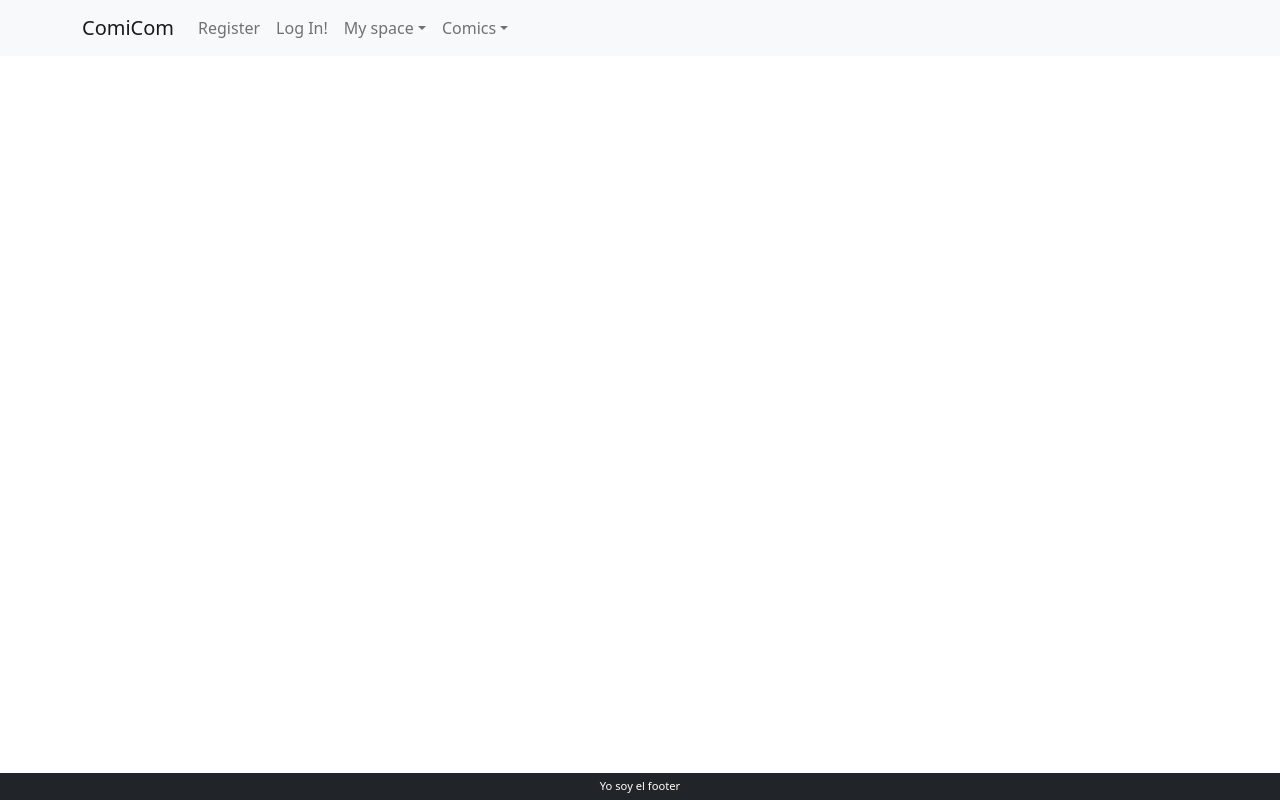
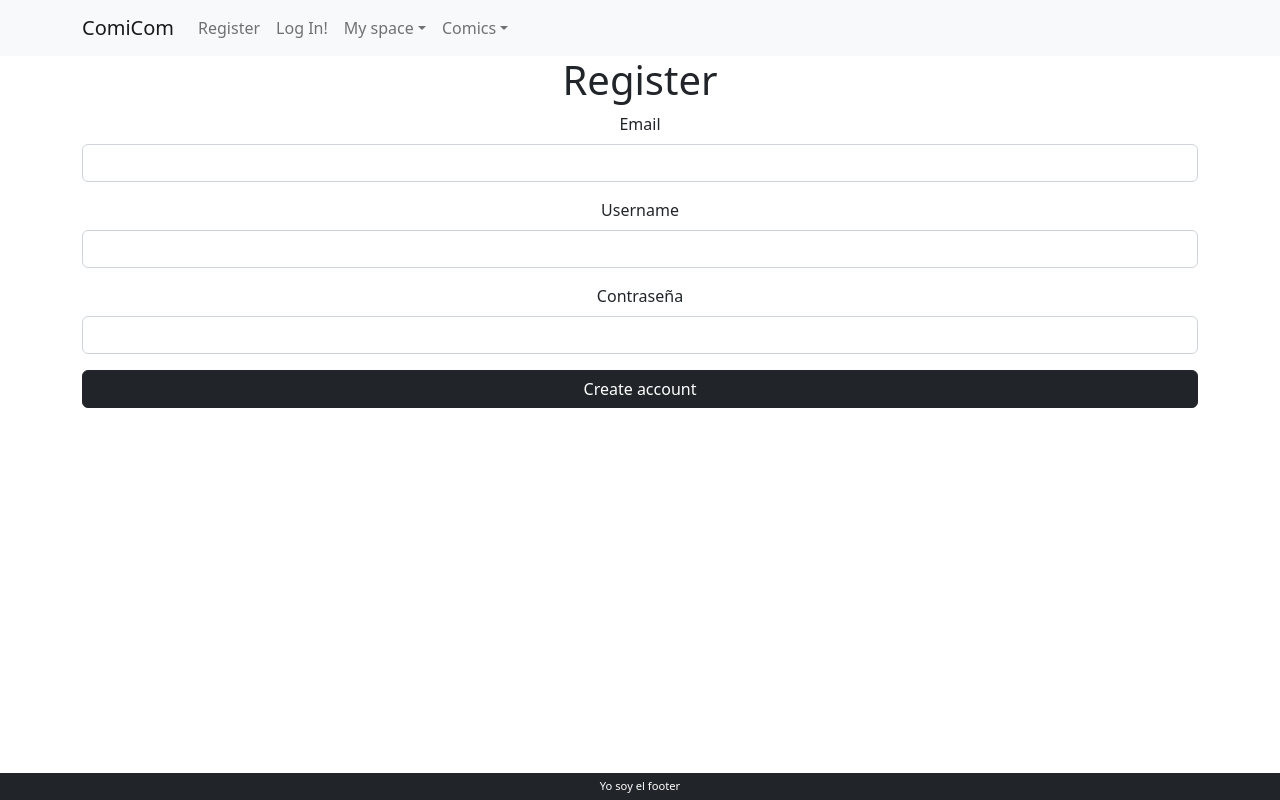
Before and after one commit to MarcOSdeLoL/ComiCom-client, a React (Create React App) app: page /signUp in a window 1280 px wide. Built offline with nearby package versions, Linux system fonts and the light colour scheme.

Commit message:
Sign up form added

```diff
--- a/src/components/basicComponents/Navigation/Navigation.jsx
+++ b/src/components/basicComponents/Navigation/Navigation.jsx
@@ -15,7 +15,7 @@
                 <Navbar.Toggle aria-controls="basic-navbar-nav" />
                 <Navbar.Collapse id="basic-navbar-nav">
                     <Nav className="me-auto">
-                        <Nav.Link href="/signIn">Register</Nav.Link>
+                        <Nav.Link href="/signUp">Register</Nav.Link>
                         <Nav.Link href="/logIn">Log In!</Nav.Link>
 
                         <NavDropdown title="My space" id="basic-nav-dropdown">
--- a/src/pages/basic/LogIn/LogIn.jsx
+++ b/src/pages/basic/LogIn/LogIn.jsx
@@ -1,10 +1,34 @@
 import './LogIn.css'
+import { Form, Button } from "react-bootstrap"
+
+
+
 
 const LogIn = () => {
 
     return (
+        <div>
 
-        <h1>Yo soy la página de logueo</h1>
+            <Form onSubmit={handleSubmit}>
+
+
+                <Form.Group className="mb-3" controlId="email">
+                    <Form.Label>Email</Form.Label>
+                    <Form.Control type="email" value={email} onChange={handleInputChange} name="email" />
+                </Form.Group>
+
+                <Form.Group className="mb-3" controlId="password">
+                    <Form.Label>Contraseña</Form.Label>
+                    <Form.Control type="password" value={password} onChange={handleInputChange} name="password" />
+                </Form.Group>
+
+                <div className="d-grid">
+                    <Button variant="dark" type="submit">Acceder</Button>
+                </div>
+
+            </Form>
+
+        </div>
     )
 }
 
--- a/src/pages/basic/SignIn/SignIn.jsx
+++ /dev/null
@@ -1,10 +0,0 @@
-import './SignIn.css'
-
-const SignIn = () => {
-
-    return (
-        <h1>Yo soy la página de registro</h1>
-    )
-}
-
-export default SignIn
--- /dev/null
+++ b/src/pages/basic/SignUp/SignUp.jsx
@@ -0,0 +1,68 @@
+import './SignUp.css'
+import { Container } from 'react-bootstrap'
+import { useState } from 'react'
+import { Form, Button } from "react-bootstrap"
+import { useNavigate } from 'react-router-dom'
+
+import authService from '../../../services/auth.services'
+
+
+const SignUp = () => {
+
+    const navigate = useNavigate()
+
+    const [signUpInfo, setSignUpInfo] = useState({
+        username: '',
+        email: '',
+        password: ''
+    })
+
+    const handleInputChange = (e) => {
+        const { value, name } = e.target
+        setSignUpInfo({ ...signUpInfo, [name]: value })
+    }
+
+    const handleSubmit = e => {
+        e.preventDefault()
+
+        authService
+            .signup(signUpInfo)
+            .then(({ data }) => navigate('/'))
+            .catch(err => console.log(err))
+    }
+
+
+    return (
+        <Container>
+            <h1>Register</h1>
+
+            <Form onSubmit={handleSubmit} >
+
+                <Form.Group className="mb-3" controlId="email">
+                    <Form.Label>Email</Form.Label>
+                    <Form.Control type="email" onChange={handleInputChange} name="email" />
+                </Form.Group>
+
+                <Form.Group className="mb-3" controlId="username">
+                    <Form.Label>Username</Form.Label>
+                    <Form.Control type="text" onChange={handleInputChange} name="username" />
+                </Form.Group>
+
+                <Form.Group className="mb-3" controlId="password">
+                    <Form.Label>Contraseña</Form.Label>
+                    <Form.Control type="password" onChange={handleInputChange} name="password" />
+                </Form.Group>
+
+                <div className="d-grid">
+                    <Button variant="dark" type="submit">Create account</Button>
+                </div>
+
+            </Form>
+
+        </Container>
+    )
+}
+
+
+
+export default SignUp
--- a/src/routes/AppRoutes.jsx
+++ b/src/routes/AppRoutes.jsx
@@ -1,7 +1,7 @@
 import { Routes, Route } from "react-router-dom"
 
 import HomePage from "../pages/basic/HomePage/HomePage"
-import SignIn from "../pages/basic/SignIn/SignIn"
+import SignUp from "../pages/basic/SignUp/SignUp"
 import LogIn from "../pages/basic/LogIn/LogIn"
 import UsersList from "../pages/user/UsersList/UsersList"
 import UserDetails from "../pages/user/UserDetails/UserDetails"
@@ -15,7 +15,7 @@
     return (
         <Routes>
             <Route path="/" element={<HomePage />}></Route>
-            <Route path="/signIn" element={<SignIn />}></Route>
+            <Route path="/signUp" element={<SignUp />}></Route>
             <Route path="/logIn" element={<LogIn />}></Route>
             <Route path="/usersList" element={<UsersList />}></Route>
             <Route path="/userDetails" element={<UserDetails />}></Route>
--- /dev/null
+++ b/src/services/auth.services.js
@@ -0,0 +1,28 @@
+import axios from 'axios'
+
+class AuthService {
+
+    constructor() {
+
+        this.api = axios.create({
+            baseURL: `${process.env.REACT_APP_API_URL}`
+        })
+    }
+
+    signup(userData) {
+        return this.api.post('/signup', userData)
+    }
+
+    login(userData) {
+        return this.api.post('/login', userData)
+    }
+
+    verify = token => {
+        return this.api.get('/verify', { headers: { Authorization: `Bearer ${token}` } })
+    }
+
+}
+
+const authService = new AuthService()
+
+export default authService
```
Also changed, not shown: src/pages/basic/SignUp/SignUp.css (added), 1 other file (tests, documents, lock files or other folders).
